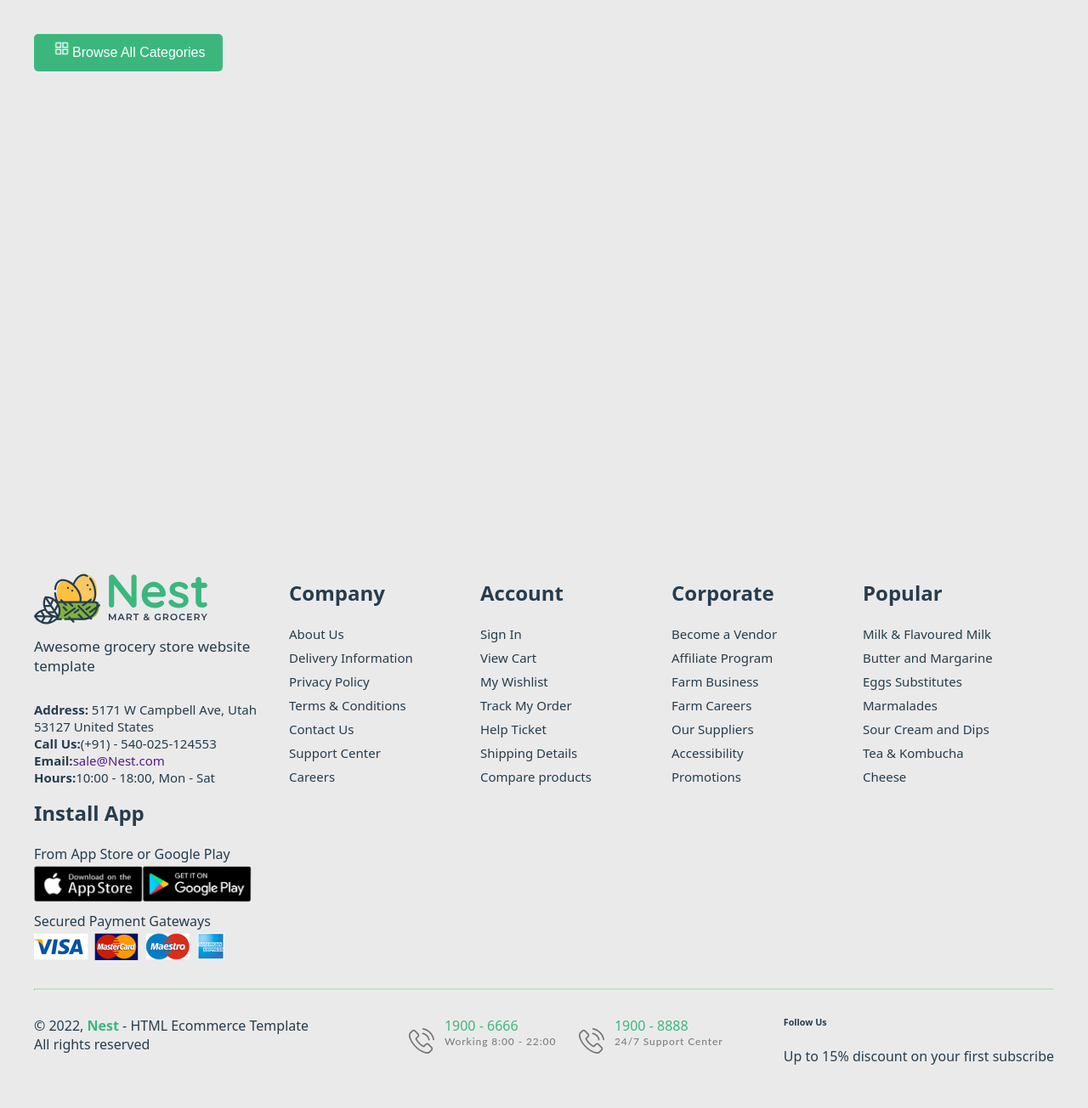
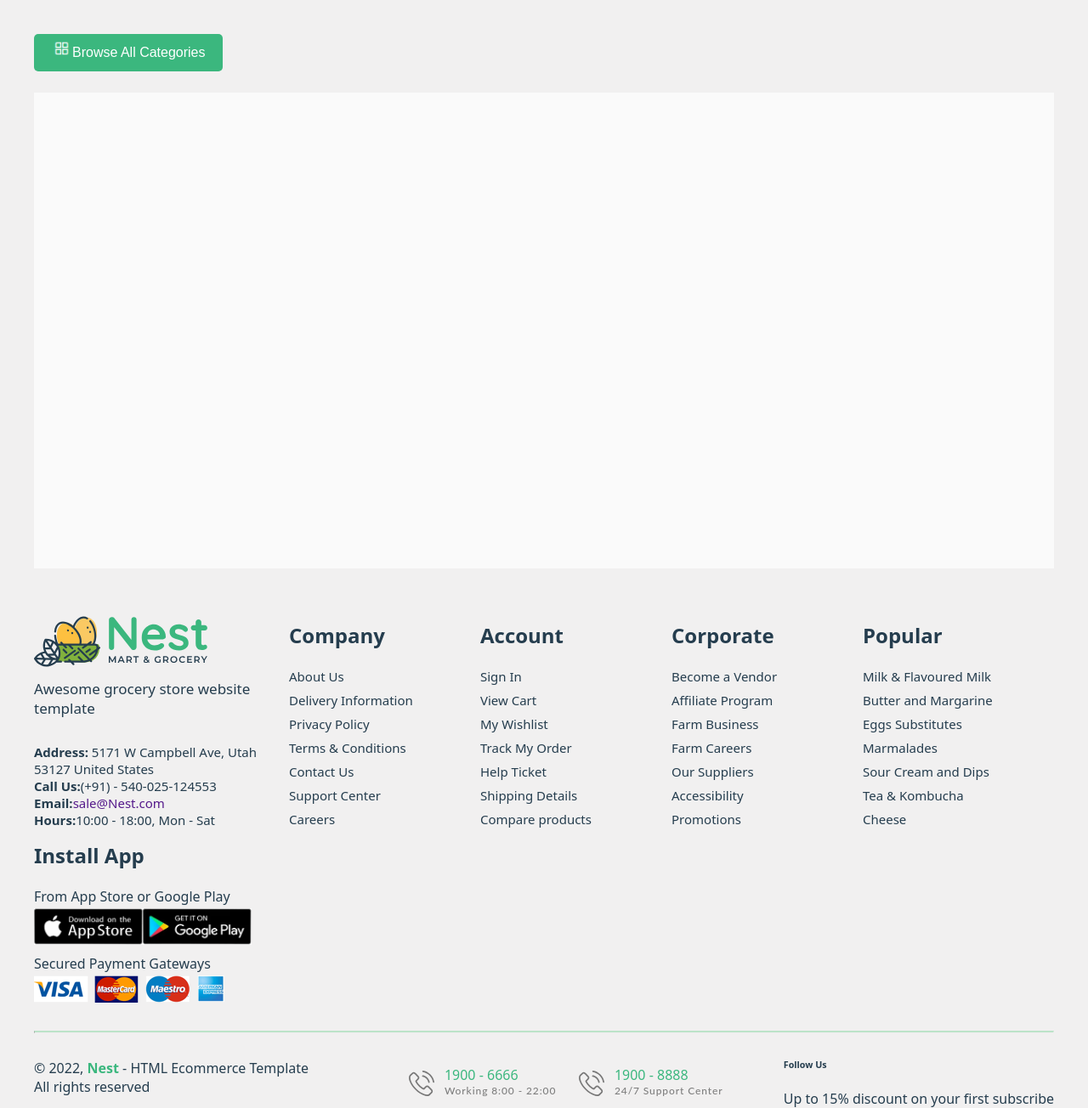
Before and after one commit to MohitDigi/e-commerce, a React (Create React App) app: page / in a window 1280 px wide. Shown: the whole page at 85% size. Before the commit the page ends 1254 px from the top, so only its background shows below. Built offline with nearby package versions, Linux system fonts and the light colour scheme.

Commit message:
bugs fixed

```diff
--- a/src/App.css
+++ b/src/App.css
@@ -6,6 +6,8 @@
 }
 .main{
  height:70vh;
+ background: rgb(250, 250, 250);
+ margin: 25px 0;
 }
 .footer{
  height: 30vh;
--- a/src/App.js
+++ b/src/App.js
@@ -1,4 +1,3 @@
-import Dropdown from './components/Dropdown';
 import 'animate.css';
 import "./App.css";
 import Footer from './components/Footer';
--- a/src/Assets/DropdownList.css
+++ b/src/Assets/DropdownList.css
@@ -6,7 +6,7 @@
 }
 body {
     font-family: system-ui, -apple-system, BlinkMacSystemFont, 'Segoe UI', Roboto, Oxygen, Ubuntu, Cantarell, 'Open Sans', 'Helvetica Neue', sans-serif;
-    background: #ebeaea;
+    background: #f1f0f0;
 }
 .main-container{
     margin-top: 20px;
--- a/src/Assets/Footer.css
+++ b/src/Assets/Footer.css
@@ -68,6 +68,9 @@ h4 {
 }
 .hotline-container,.hotline{
     display: flex;
+    flex-wrap: wrap;
+    flex-wrap: wrap;
+    margin: 4px 0;
 }
 .hotline img{
     min-width: 10px;
```
